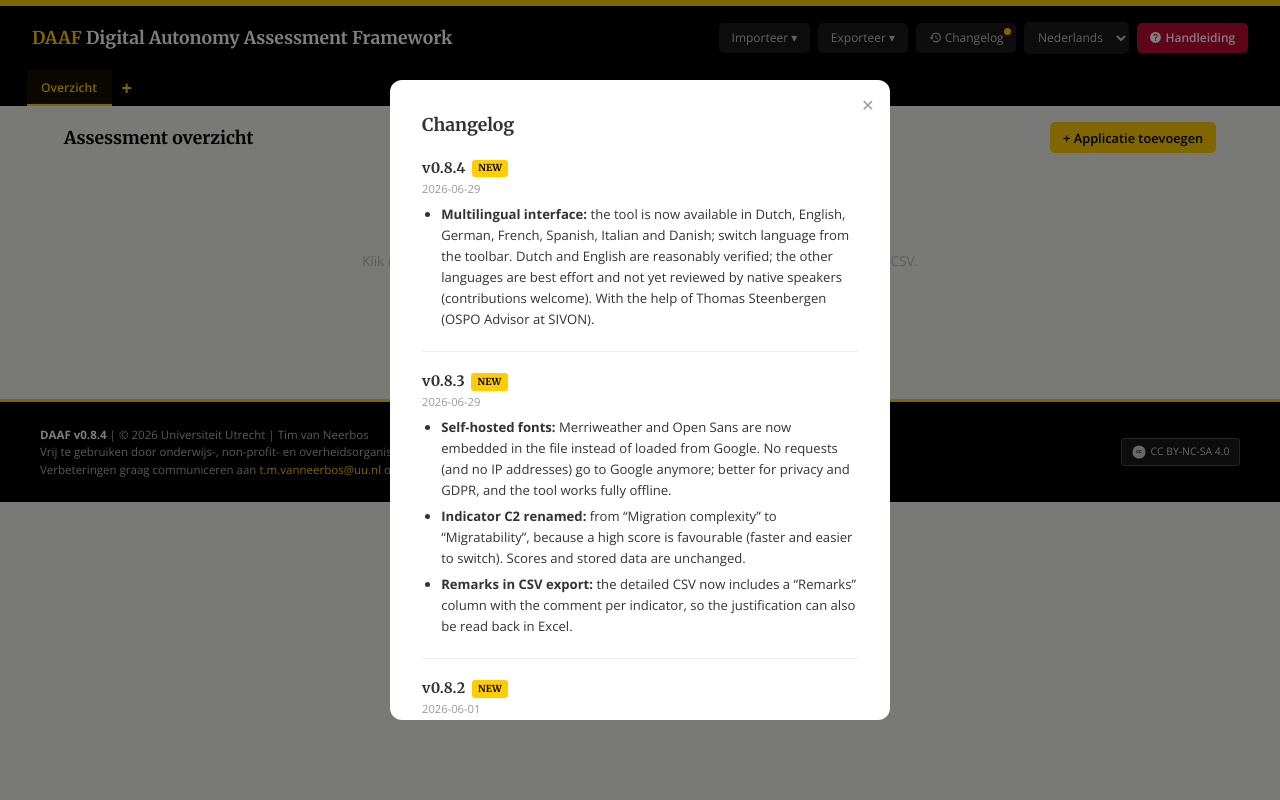
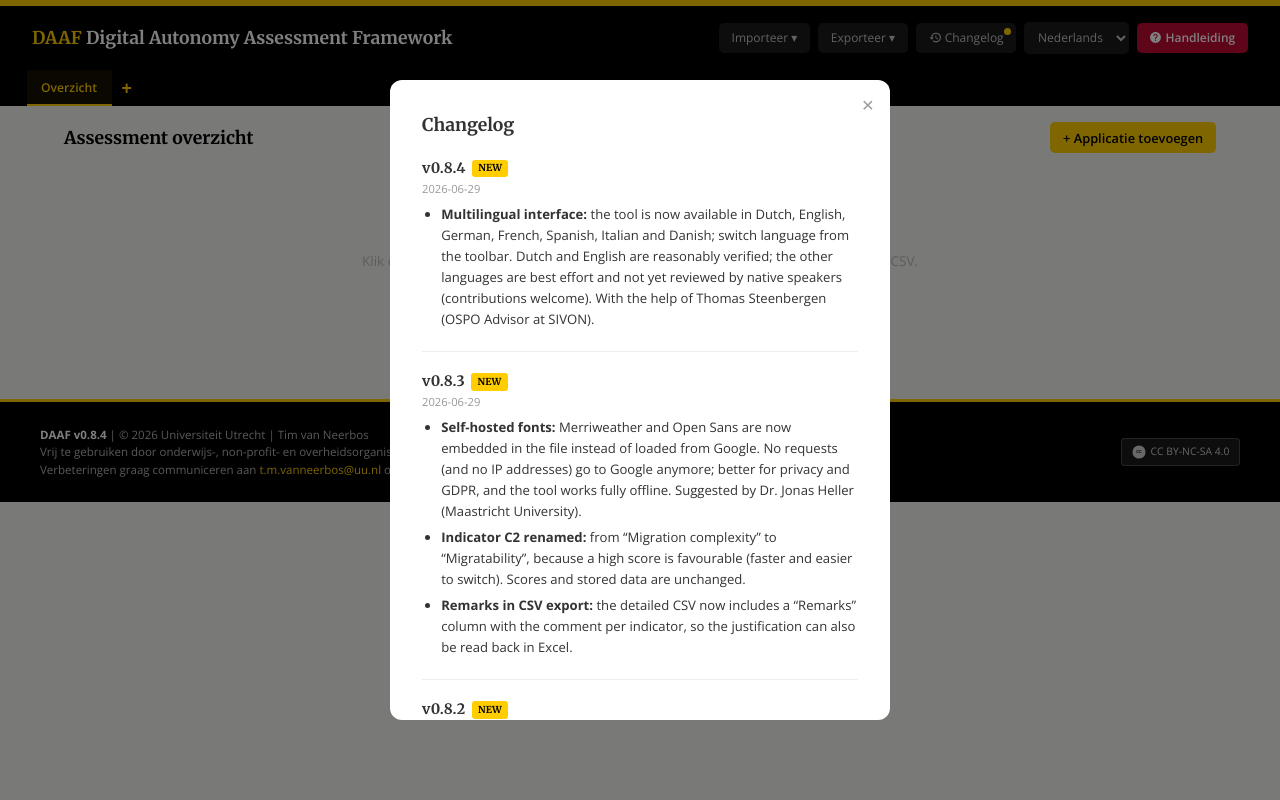
Before and after one commit to UtrechtUniversity/digital-autonomy-assessment-tool, a plain HTML site: page index.html in a window 1280 px wide. Drawn offline with Linux system fonts and the light colour scheme.

Commit message:
Credits
Credits for JDr. Jonas Heller for the catch on Google fonts sending data to google!

```diff
--- a/index.html
+++ b/index.html
@@ -1421,7 +1421,7 @@ const CHANGELOG = [
     '<strong>Multilingual interface:</strong> the tool is now available in Dutch, English, German, French, Spanish, Italian and Danish; switch language from the toolbar. Dutch and English are reasonably verified; the other languages are best effort and not yet reviewed by native speakers (contributions welcome). With the help of Thomas Steenbergen (OSPO Advisor at SIVON).'
   ]},
   { version:'0.8.3', date:'2026-06-29', items:[
-    '<strong>Self-hosted fonts:</strong> Merriweather and Open Sans are now embedded in the file instead of loaded from Google. No requests (and no IP addresses) go to Google anymore; better for privacy and GDPR, and the tool works fully offline.',
+    '<strong>Self-hosted fonts:</strong> Merriweather and Open Sans are now embedded in the file instead of loaded from Google. No requests (and no IP addresses) go to Google anymore; better for privacy and GDPR, and the tool works fully offline. Suggested by Dr. Jonas Heller (Maastricht University).',
     '<strong>Indicator C2 renamed:</strong> from &ldquo;Migration complexity&rdquo; to &ldquo;Migratability&rdquo;, because a high score is favourable (faster and easier to switch). Scores and stored data are unchanged.',
     '<strong>Remarks in CSV export:</strong> the detailed CSV now includes a &ldquo;Remarks&rdquo; column with the comment per indicator, so the justification can also be read back in Excel.'
   ]},
```
Also changed, not shown: 1 other file.
